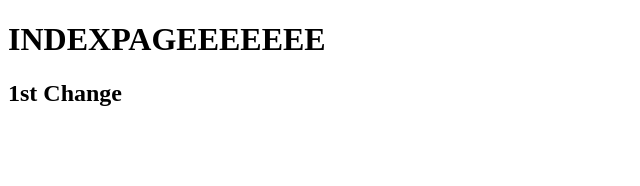
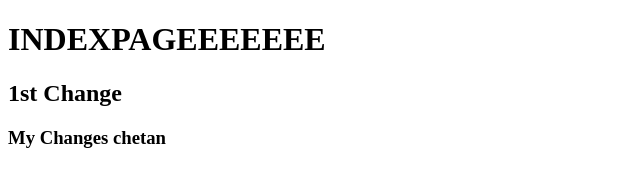
Before and after one commit to jayoswal/firstproject, a plain HTML site: page index.html in a window 1280 px wide. Shown: the whole page, without its empty margins (0-640 px from the left). Drawn offline with Linux system fonts and the light colour scheme.

Commit message:
Add h3 tag

```diff
--- a/index.html
+++ b/index.html
@@ -3,5 +3,6 @@
 <body>
  <h1>INDEXPAGEEEEEEE</h1>
 <h2>1st Change</h2>
+<h3>My Changes chetan</h3>
 </body>
 </html>
```
